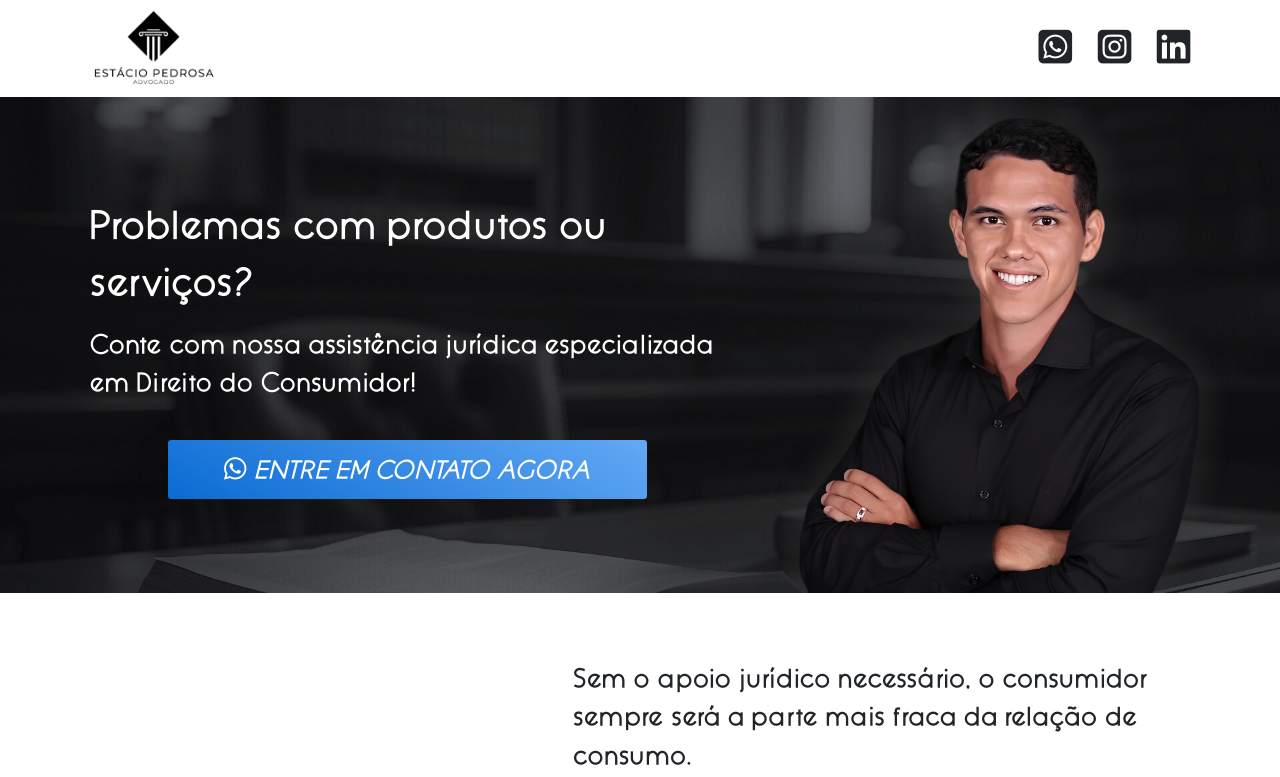
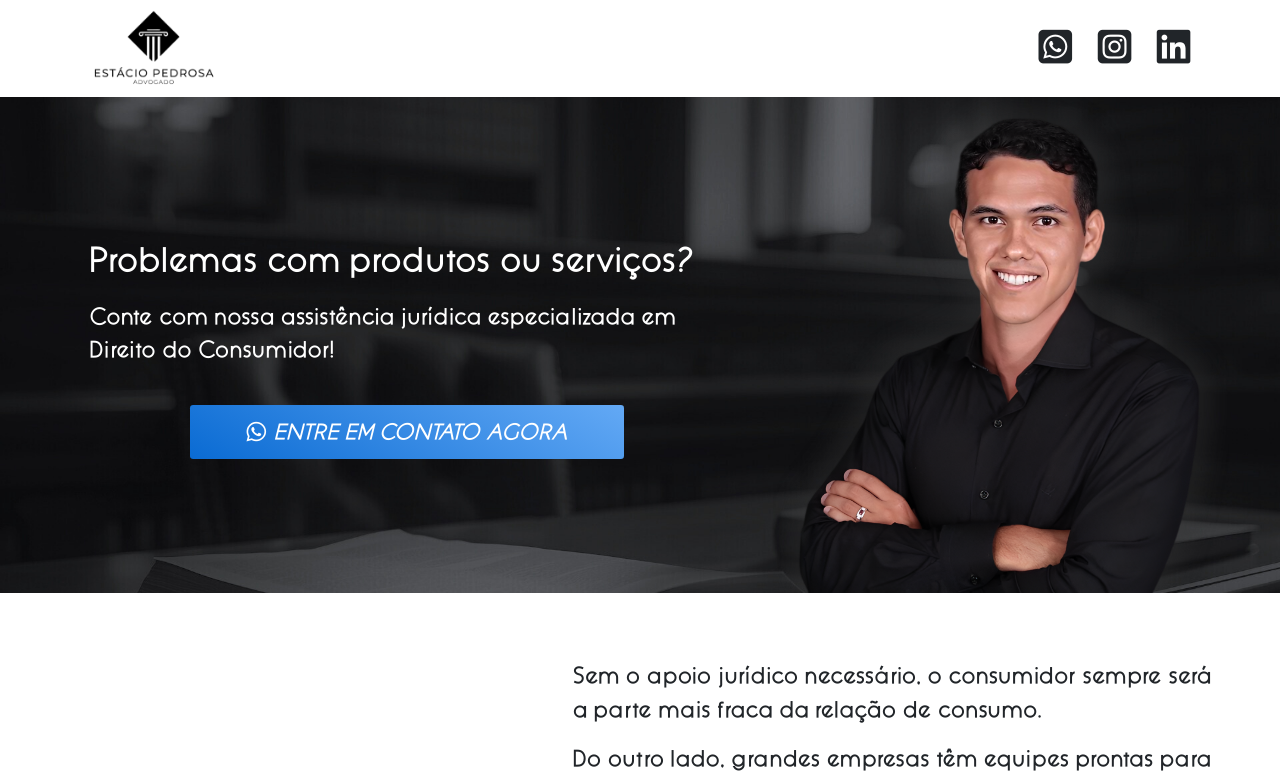
Before and after one commit to gabrielsoarespebr/estacio-pedrosa-advogado, an Angular app: page /home in a window 1280 px wide. Shown: the top 777 px of the page. Built offline with nearby package versions, Linux system fonts and the light colour scheme.

Commit message:
style: Font size

```diff
--- a/src/styles.css
+++ b/src/styles.css
@@ -22,7 +22,7 @@
 
 /* CUSTOM CSS */
 body{
-  font-size: 1.6rem !important;
+  font-size: 1.4rem !important;
   font-family: 'Queensides', sans-serif !important;
   font-weight: bold !important;
 }
```
